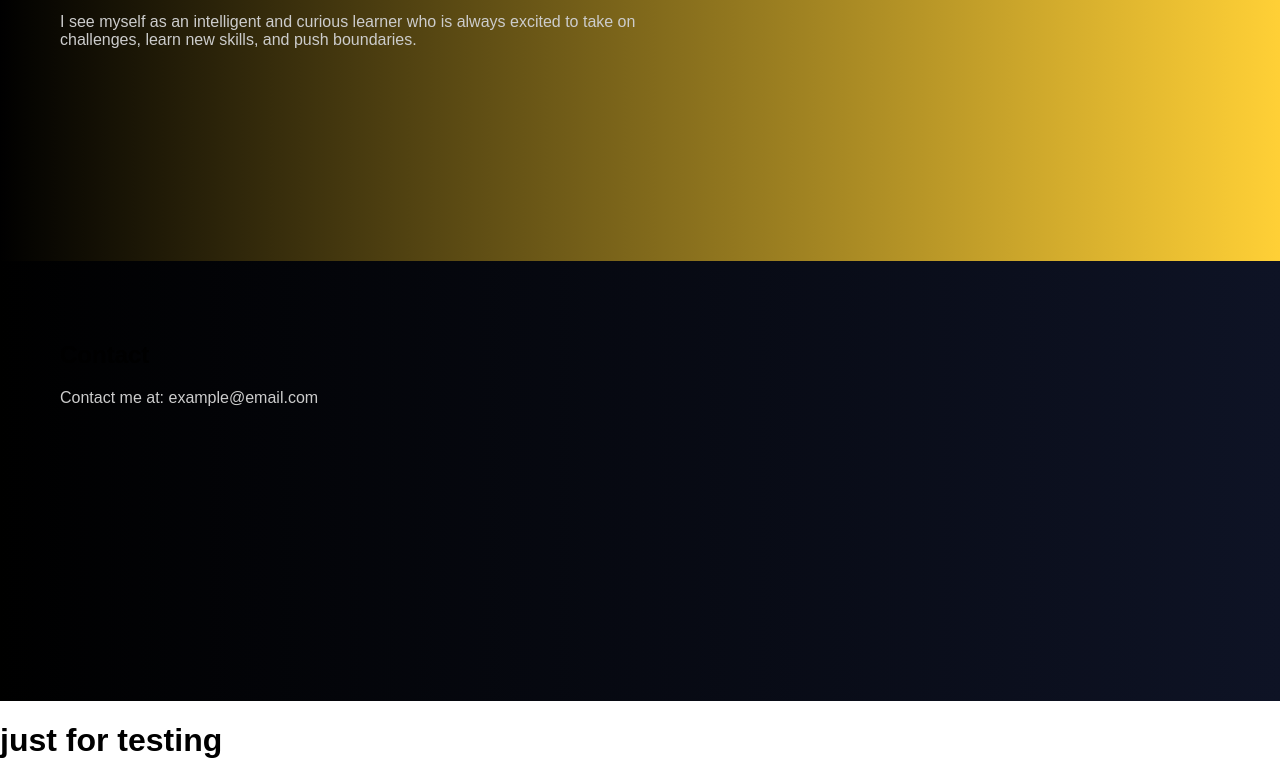
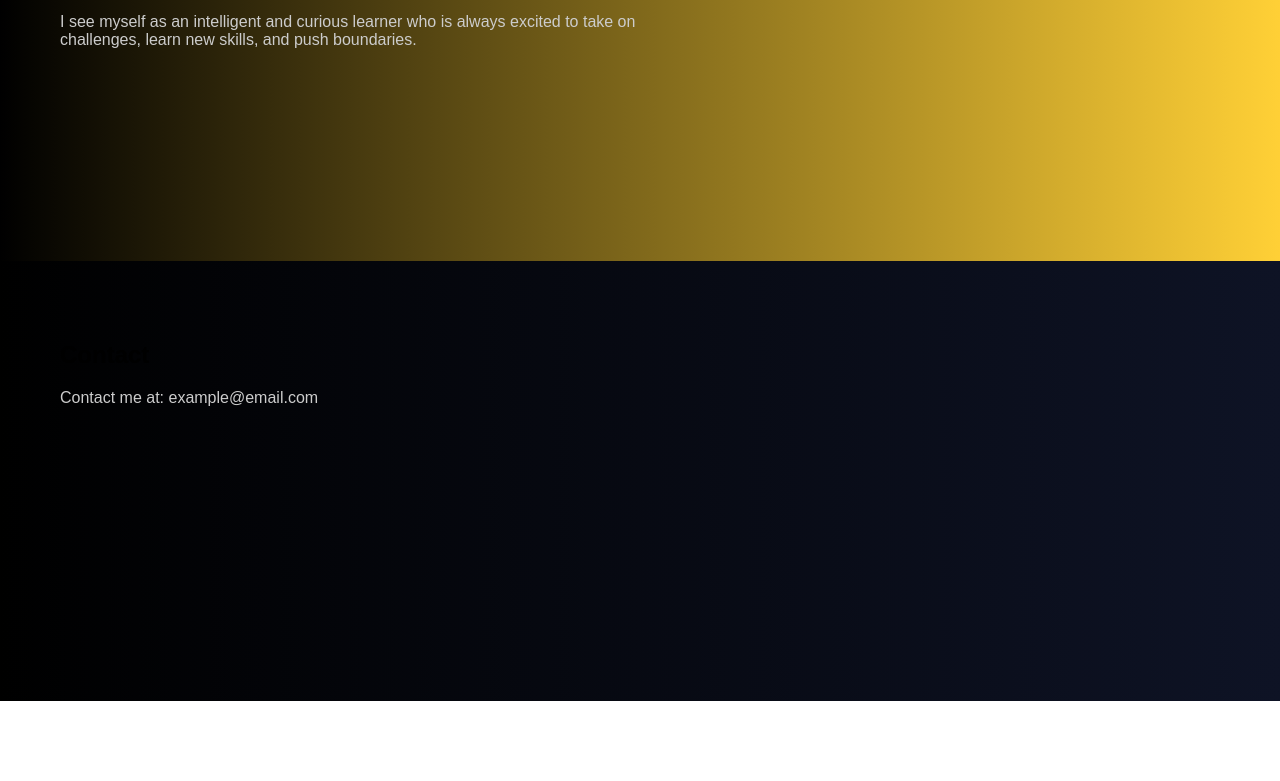
Before and after one commit to srimanbachu/my_profile, a plain HTML site: page index.html in a window 1280 px wide. Shown: the part 659-1440 px from the top of the page. After the commit the page ends 1360 px from the top, so only its background shows below. Drawn offline with Linux system fonts and the light colour scheme.

Commit message:
Remove testing header from index.html to clean up the content structure.

```diff
--- a/index.html
+++ b/index.html
@@ -37,7 +37,6 @@
     <p>Contact me at: example@email.com</p>
   </section>
 
-<h1>just for testing</h1>
 
 </body>
 
```
